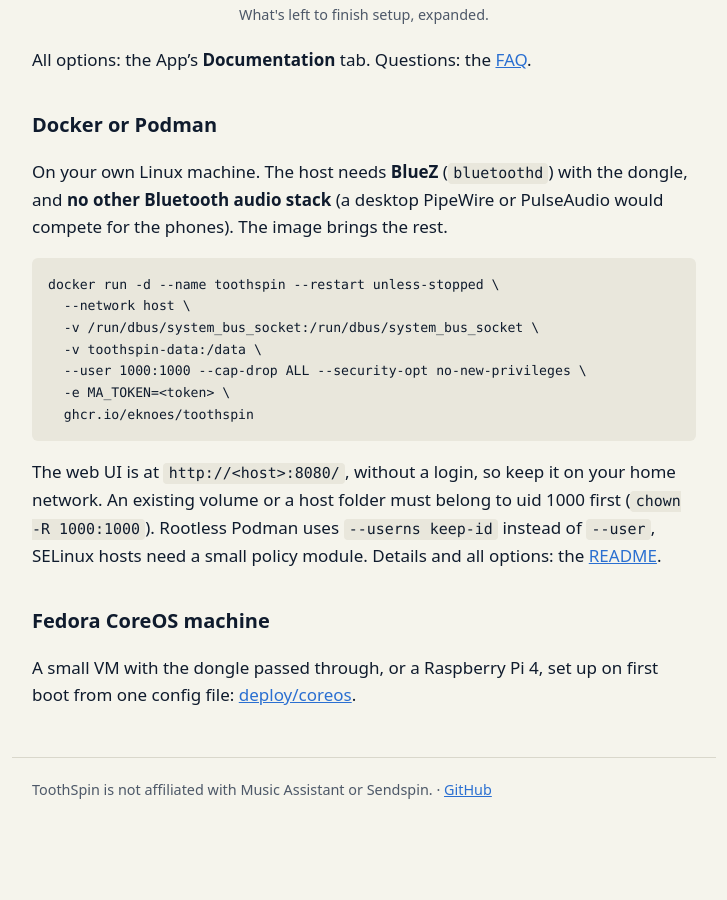
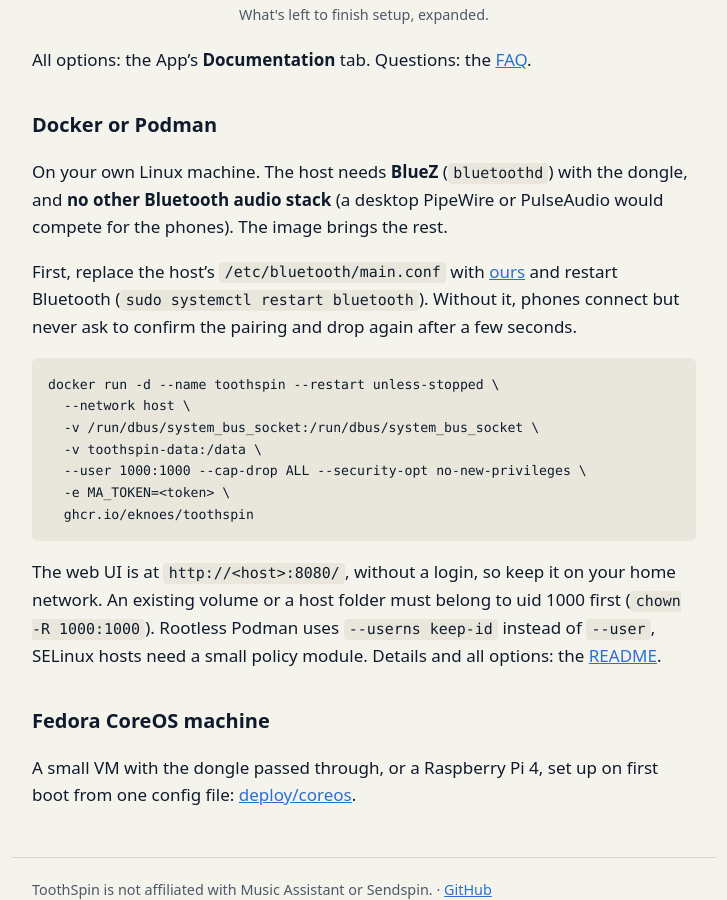
Before and after one commit to eknoes/toothspin, a Jekyll site: the page built from docs/install.md, in a window 1280 px wide and 900 px high, scrolled down 2361 px. Shown: the whole window, without its empty margins (276-1003 px from the left). Built offline with Jekyll 4.4.1, drawn with Linux system fonts in a browser that asks for light colours; before the commit the page ends 3194 px from its top, so only the background shows below that.

Commit message:
docs: main.conf is required for Docker and Podman
Closes #20

Co-Authored-By: Claude Opus 5.5 <noreply@anthropic.com>

````diff
--- a/docs/install.md
+++ b/docs/install.md
@@ -72,6 +72,12 @@ On your own Linux machine. The host needs **BlueZ** (`bluetoothd`) with the
 dongle, and **no other Bluetooth audio stack** (a desktop PipeWire or
 PulseAudio would compete for the phones). The image brings the rest.
 
+First, replace the host's `/etc/bluetooth/main.conf` with
+[ours](https://github.com/eknoes/toothspin/blob/main/deploy/bluetooth/main.conf)
+and restart Bluetooth (`sudo systemctl restart bluetooth`). Without it,
+phones connect but never ask to confirm the pairing and drop again after
+a few seconds.
+
 ```bash
 docker run -d --name toothspin --restart unless-stopped \
   --network host \
````
Also changed, not shown: README.md.
